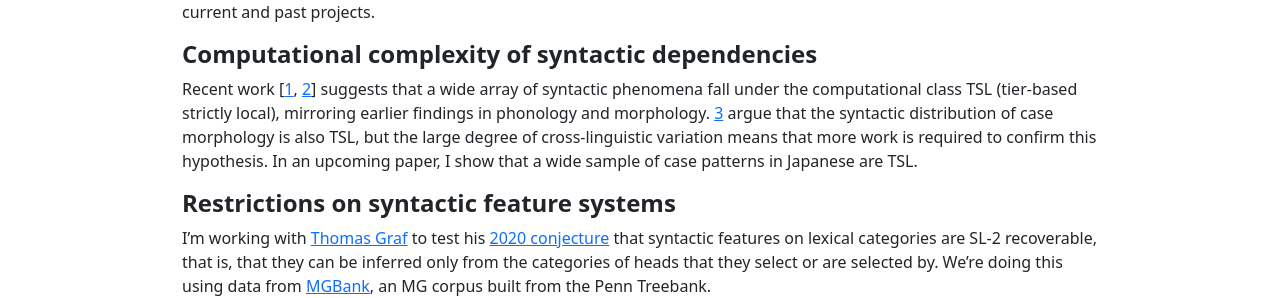
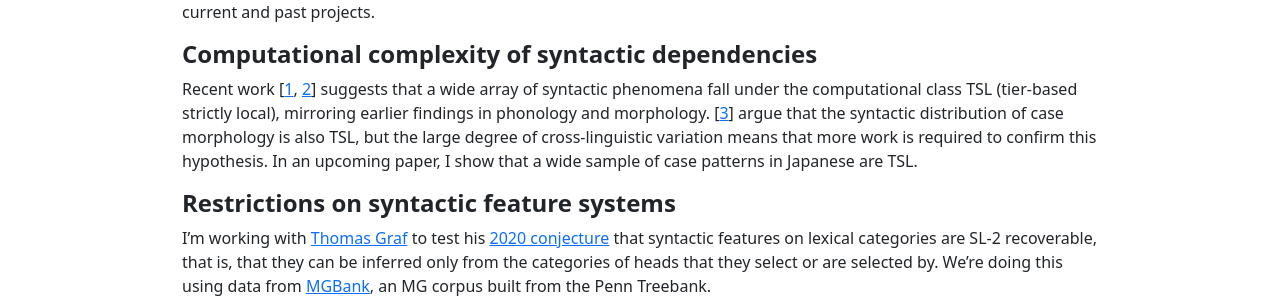
Before and after one commit to khanson679/khanson679.github.io, a Jekyll site: the page built from research.md, in a window 1280 px wide. Shown: the part 150-448 px from the top of the page. Built offline with Jekyll 4.4.1, drawn with Linux system fonts in a browser that asks for light colours.

Commit message:
Add missing square brackets.

```diff
--- a/research.md
+++ b/research.md
@@ -9,7 +9,7 @@ I'm primarily interested in syntax (sentence structure), computational linguisti
 
 ## Computational complexity of syntactic dependencies
 
-Recent work [[1][graf2022-typology], [2][graf.shafiei2019]] suggests that a wide array of syntactic phenomena fall under the computational class TSL (tier-based strictly local), mirroring earlier findings in phonology and morphology. [3][vu.etal2019] argue that the syntactic distribution of case morphology is also TSL, but the large degree of cross-linguistic variation means that more work is required to confirm this hypothesis. In an upcoming paper, I show that a wide sample of case patterns in Japanese are TSL.
+Recent work [[1][graf2022-typology], [2][graf.shafiei2019]] suggests that a wide array of syntactic phenomena fall under the computational class TSL (tier-based strictly local), mirroring earlier findings in phonology and morphology. [[3][vu.etal2019]] argue that the syntactic distribution of case morphology is also TSL, but the large degree of cross-linguistic variation means that more work is required to confirm this hypothesis. In an upcoming paper, I show that a wide sample of case patterns in Japanese are TSL.
 
 [graf2022-typology]: https://aclanthology.org/2022.scil-1.15/
 [graf.shafiei2019]: https://aclanthology.org/W19-0121/
```
